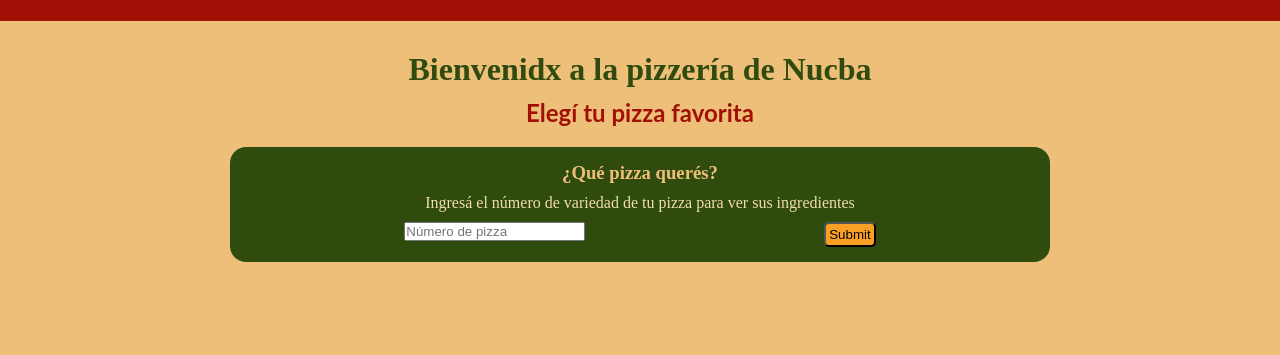
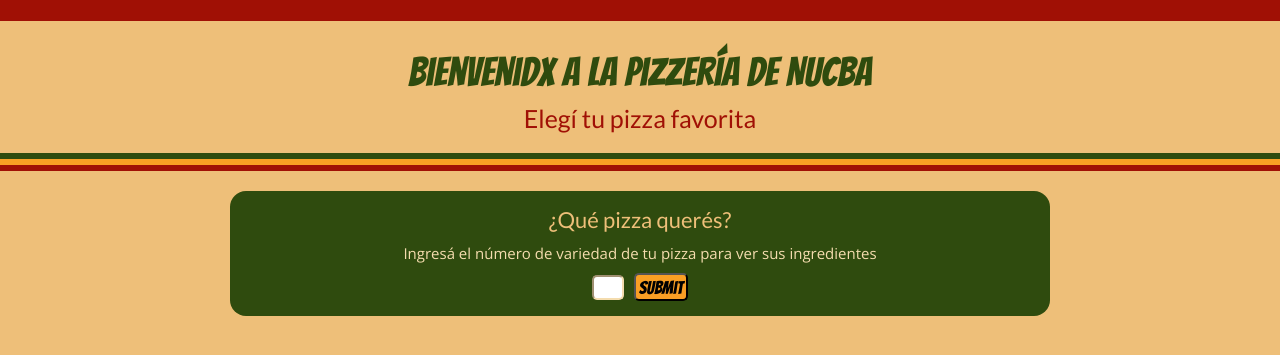
Before and after one commit to Santiago-Pozzo/ModuloJS-E3, a plain HTML site: page index.html in a window 1280 px wide. Shown: the part 59-414 px from the top of the page. Drawn offline with nearby package versions, Linux system fonts and the light colour scheme.

Commit message:
Estilos movile size

```diff
--- a/index.html
+++ b/index.html
@@ -15,6 +15,10 @@
             <h1 class="main__title">Bienvenidx a la pizzería de Nucba</h1>
             <h2 class="main__slogan">Elegí tu pizza favorita</h2>
 
+            <div class="divisor green"></div>
+            <div class="divisor ched"></div>
+            <div class="divisor red"></div>
+
             <div class="main__container">
                 <h3 class="container__title">¿Qué pizza querés?</h3>
                 <p class="container__text">Ingresá el número de variedad de tu pizza para ver sus ingredientes</p>
@@ -23,7 +27,7 @@
                         <div class="form__field">
                             <input type="number"
                                 id="input"
-                                placeholder="Número de pizza"
+                                placeholder=""
                             />
                         </div>
 
--- a/index.js
+++ b/index.js
@@ -1,7 +1,7 @@
 const pizzas = [
   {
     id: 1,
-    nombre: "pizza de Muzzarella",
+    nombre: "Pizza de Muzzarella",
     precio: 500,
     ingredientes: ["Muzzarella", "Tomate", "Aceitunas"],
     imagen: "./img/muzzarella.png",
@@ -9,7 +9,7 @@ const pizzas = [
 
   {
     id: 2,
-    nombre: "pizza de Cebolla",
+    nombre: "Pizza de Cebolla",
     precio: 1500,
     ingredientes: ["Muzzarella", "Tomate", "Cebolla"],
     imagen: "./img/cebolla.png",
@@ -17,7 +17,7 @@ const pizzas = [
 
   {
     id: 3,
-    nombre: "pizza 4 Quesos",
+    nombre: "Pizza 4 Quesos",
     precio: 1380,
     ingredientes: [
       "Muzzarella",
@@ -31,7 +31,7 @@ const pizzas = [
 
   {
     id: 4,
-    nombre: "pizza Especial",
+    nombre: "Pizza Especial",
     precio: 1000,
     ingredientes: ["Muzzarella", "Tomate", "Rucula", "Jamón"],
     imagen: "./img/especial.png",
@@ -39,7 +39,7 @@ const pizzas = [
 
   {
     id: 5,
-    nombre: "pizza con Anana",
+    nombre: "Pizza con Anana",
     precio: 600,
     ingredientes: ["Muzzarella", "Tomate", "Anana"],
     imagen: "./img/anana.png",
@@ -81,7 +81,7 @@ const boxCard = document.querySelector(".resultBox");
           <img src="${pizzas[i].imagen}" alt="imagen de la ${pizzas[i].nombre}" class="pizzaCard__img">
 
           <div class="pizzacard__info">
-            <p class="info__description">Los ingresientes de esta variedad son: ${pizzas[i].ingredientes}</p>
+            <p class="info__description">Los ingresientes de esta variedad son:</br> ${pizzas[i].ingredientes.join(", ")}.</p>
             <p class="info__price">Precio: $${pizzas[i].precio}</p>
           </div>
         </div>
--- a/style.css
+++ b/style.css
@@ -1,3 +1,6 @@
+/* Fonts */
+@import url('https://fonts.googleapis.com/css2?family=Bangers&family=Lato&family=Open+Sans&display=swap');
+
 * {
     margin: 0;
     padding: 0;
@@ -6,9 +9,11 @@
     text-decoration: none;
   }
 
-/* Fonts */
-@import url('https://fonts.googleapis.com/css2?family=Bangers&family=Lato&family=Open+Sans&display=swap');
-
+  input[type=number]::-webkit-inner-spin-button,
+  input[type=number]::-webkit-outer-spin-button {
+    -webkit-appearance: none;
+    margin: 0;
+  }
 
 /* Paleta de colores */
   :root {
@@ -56,15 +61,36 @@ main {
 
 .main__title {
     font-family: Bangers;
+    font-size: 40px;
+    font-weight: 180;
     color: var(--green-pineaple);
 }
 
 .main__slogan {
     margin-top: 10px;
     font-family: lato;
+    font-size: 25px;
+    font-weight: 400;
     color: var(--brunt-red);
+    margin-bottom: 20px;
 }
 
+.divisor {
+    width: 100vw;
+    height: 6px;
+}
+
+.green {
+    background-color: var(--green-pineaple);
+}
+
+.ched {
+    background-color: var(--shredded-chedar);
+}
+
+.red {
+    background-color: var(--brunt-red);
+}
 .main__container {
     width: 80%;
     margin-top: 20px;
@@ -79,41 +105,47 @@ main {
 }
 
 .container__title {
-    /* font-family: ; */
+    font-family:lato;
+    font-size: 22px;
+    font-weight: 100;
     color: var(--tagerine);
 }
 
 .container__text {
-   /* font-family: ; */
+   font-family: open sans;
+   font-weight: 100;
+   font-size: 15px;
    color: var(--eggshel-paper);
 }
 
 
 .formPizza {
-    width: 90%;
     display: flex;
     justify-content: space-around;
+    align-items: center;
+    gap: 10px;
 }
 
-/* .form__field {
-    border: solid 2px;
-    border-color: var(--tagerine);
+#input {
+    width: 2rem;
+    height: 25px;
+    border-radius: solid 3px;
+    border-color: var(--eggshel-paper);
     border-radius: 5px;
-    width: 4rem;
-} */
+    text-align: center;
+}
 
-/* .form__inputBox {
-    background-color: var(--eggshel-paper);
-    border: solid 10px;
-    border-radius: 2px;
-    width: 5rem;
-} */
 
 .form__submitBtn {
     background-color: var(--shredded-chedar);
     border-radius: 5px;
     padding: 3px;
+    height: 28px;
+    font-family: bangers;
+    font-weight: 100;
+    font-size: 18;
 }
+
 
 .resultBox {
     margin-top: 15px;
@@ -127,10 +159,14 @@ main {
     flex-direction: column;
     align-items: center;
     justify-content: center;
-    padding: 10px;
+    padding: 15px;
 }
 
 .pizzaCard__title {
+    color: var(--tagerine);
+    font-family:lato;
+    font-size: 22px;
+    font-weight: 100;
     color: var(--tagerine);
 }
 
@@ -146,16 +182,23 @@ main {
     flex-direction: column;
     justify-content: center;
     align-items: center;
+    gap: 10px;
 }
 
 .info__description {
     text-align: center;
-    color: var(--eggshel-paper);
+    font-family: open sans;
+   font-weight: 100;
+   font-size: 15px;
+   color: var(--eggshel-paper);
 }
 
 .info__price {
     text-align: center;
-    color: var(--eggshel-paper);
+    font-family: lato;
+   font-weight: 600;
+   font-size: 20px;
+   color: var(--tagerine);
 }
 
 .errorBox {
```
